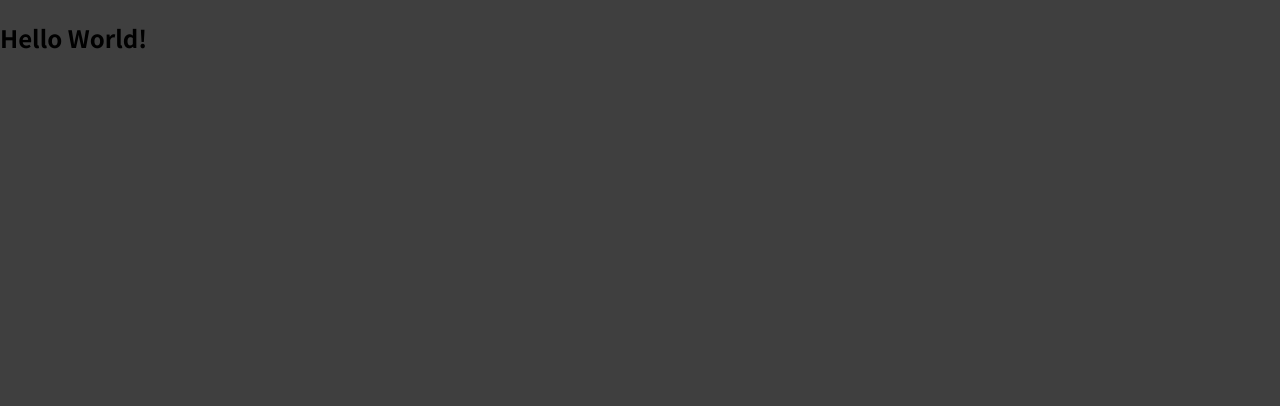
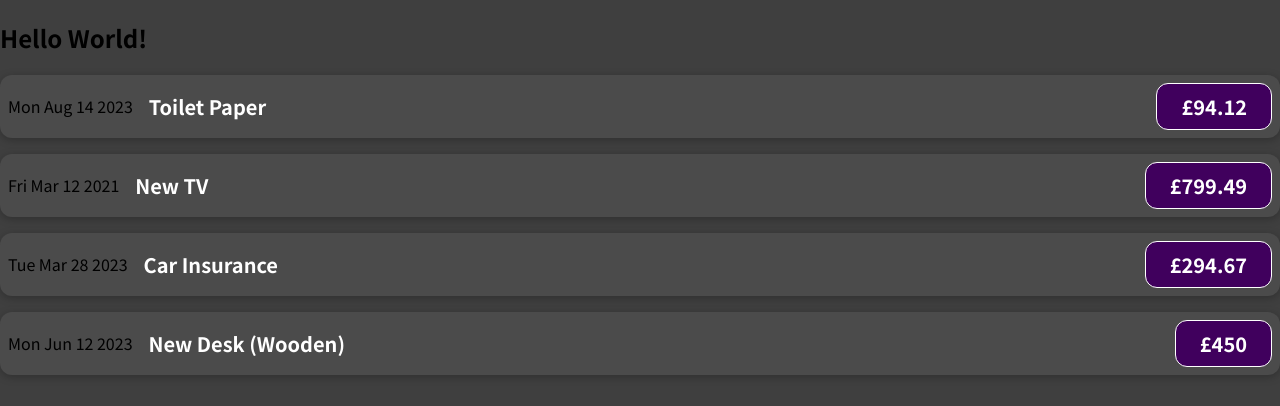
Before and after one commit to BenjaminSeed/expense-tracker, a React (Create React App) app: page / in a window 1280 px wide. Shown: the top 406 px of the page. Built offline with nearby package versions, Linux system fonts and the light colour scheme.

Commit message:
added props to ExpenseItem component

```diff
--- a/src/App.js
+++ b/src/App.js
@@ -1,9 +1,52 @@
 import "./App.css";
+import ExpenseItem from "./components/ExpenseItem";
 
 function App() {
+  const expenses = [
+    {
+      id: "e1",
+      title: "Toilet Paper",
+      amount: 94.12,
+      date: new Date(2023, 7, 14),
+    },
+    { id: "e2", title: "New TV", amount: 799.49, date: new Date(2021, 2, 12) },
+    {
+      id: "e3",
+      title: "Car Insurance",
+      amount: 294.67,
+      date: new Date(2023, 2, 28),
+    },
+    {
+      id: "e4",
+      title: "New Desk (Wooden)",
+      amount: 450,
+      date: new Date(2023, 5, 12),
+    },
+  ];
+
   return (
     <div className="App">
       <h2>Hello World!</h2>
+      <ExpenseItem
+        title={expenses[0].title}
+        amount={expenses[0].amount}
+        date={expenses[0].date}
+      />
+      <ExpenseItem
+        title={expenses[1].title}
+        amount={expenses[1].amount}
+        date={expenses[1].date}
+      />
+      <ExpenseItem
+        title={expenses[2].title}
+        amount={expenses[2].amount}
+        date={expenses[2].date}
+      />
+      <ExpenseItem
+        title={expenses[3].title}
+        amount={expenses[3].amount}
+        date={expenses[3].date}
+      />
     </div>
   );
 }
--- /dev/null
+++ b/src/components/ExpenseItem.css
@@ -0,0 +1,56 @@
+.expense-item {
+  display: flex;
+  justify-content: space-between;
+  align-items: center;
+  box-shadow: 0 2px 8px rgba(0, 0, 0, 0.25);
+  padding: 0.5rem;
+  margin: 1rem 0;
+  border-radius: 12px;
+  background-color: #4b4b4b;
+}
+
+.expense-item__description {
+  display: flex;
+  flex-direction: column;
+  gap: 1rem;
+  align-items: flex-end;
+  flex-flow: column-reverse;
+  justify-content: flex-start;
+  flex: 1;
+}
+
+.expense-item h2 {
+  color: #3a3a3a;
+  font-size: 1rem;
+  flex: 1;
+  margin: 0 1rem;
+  color: white;
+}
+
+.expense-item__price {
+  font-size: 1rem;
+  font-weight: bold;
+  color: white;
+  background-color: #40005d;
+  border: 1px solid white;
+  padding: 0.5rem;
+  border-radius: 12px;
+}
+
+@media (min-width: 580px) {
+  .expense-item__description {
+    flex-direction: row;
+    align-items: center;
+    justify-content: flex-start;
+    flex: 1;
+  }
+
+  .expense-item__description h2 {
+    font-size: 1.25rem;
+  }
+
+  .expense-item__price {
+    font-size: 1.25rem;
+    padding: 0.5rem 1.5rem;
+  }
+}
--- /dev/null
+++ b/src/components/ExpenseItem.jsx
@@ -0,0 +1,20 @@
+import React from "react";
+import "./ExpenseItem.css";
+
+function ExpenseItem(props) {
+  //   const expenseDate = new Date(2023, 2, 1);
+  //   const expenseTitle = "Car Insurance";
+  //   const expensePrice = 269.99;
+
+  return (
+    <div className="expense-item">
+      <div>{props.date.toDateString()}</div>
+      <div className="expense-item__description">
+        <h2>{props.title}</h2>
+        <div className="expense-item__price">£{props.amount}</div>
+      </div>
+    </div>
+  );
+}
+
+export default ExpenseItem;
```
